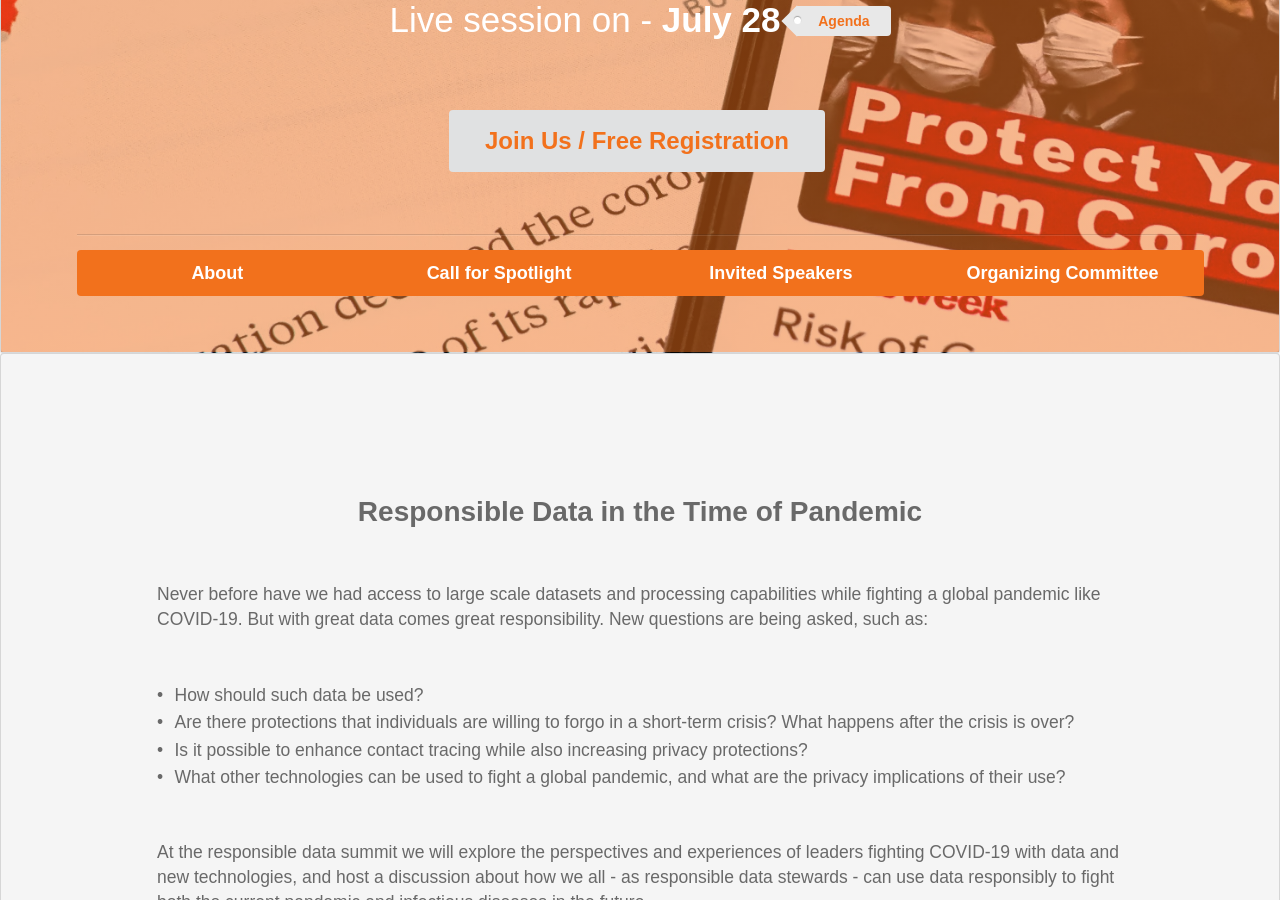
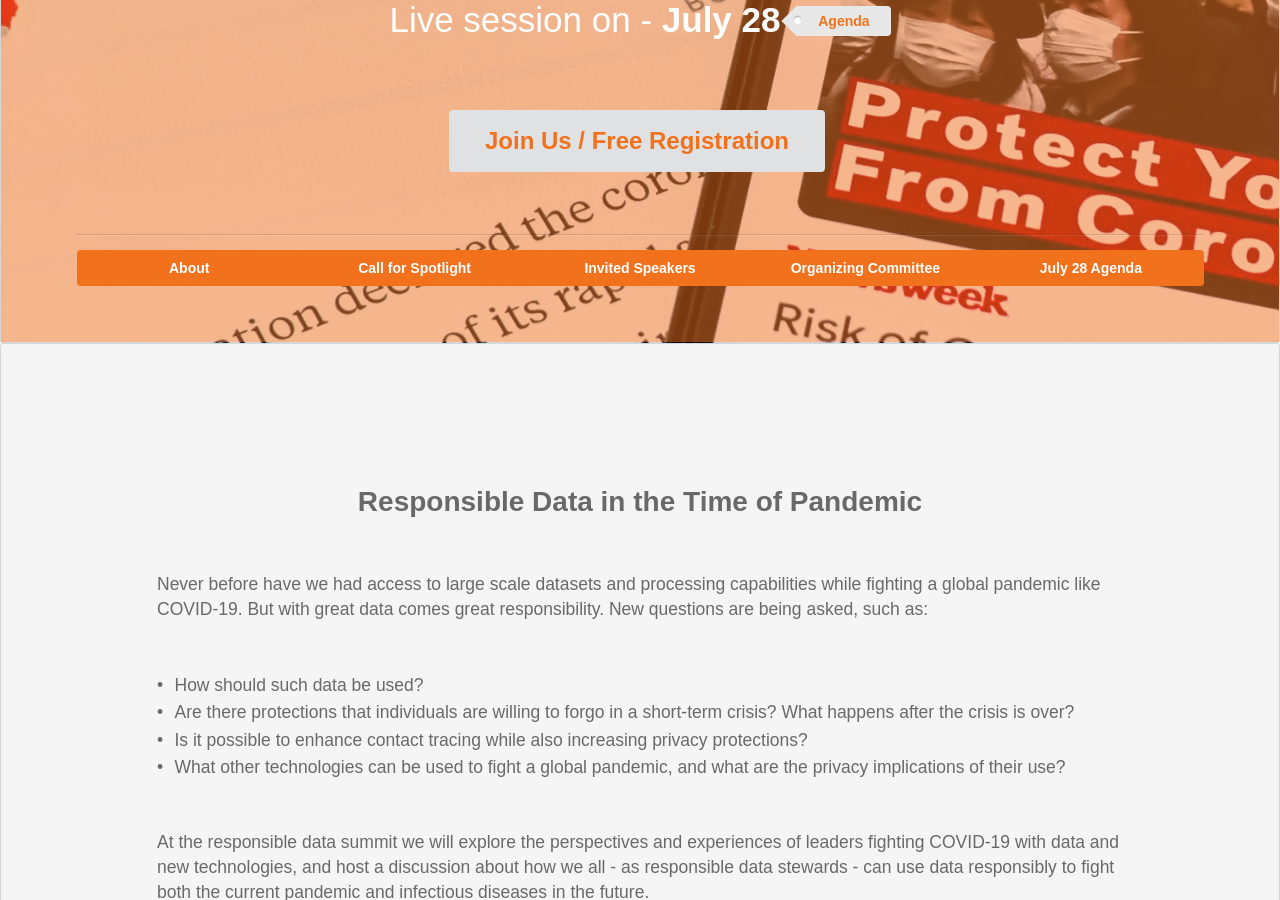
Before and after one commit to responsible-data-summit/responsible-data-summit.github.io, a Jekyll site: the page built from pages/pandemic.html, in a window 1280 px wide and 900 px high, scrolled down 414 px. Built offline with Jekyll 4.4.1, drawn with Linux system fonts in a browser that asks for light colours; some web fonts are replaced; comment, search, counter and statistics services are not loaded.

Commit message:
add button to sub nav

```diff
--- a/pages/pandemic.html
+++ b/pages/pandemic.html
@@ -24,11 +24,12 @@ twitter_image: assets/img/card-pandemic.jpg
         </a>
 
         <div class="ui divider"></div>
-        <div class="four orange ui buttons">
-            <a class="ui big button" style="margin: 0em;" href="#about">About</a>
-            <a class="ui big button" style="margin: 0em;" href="#spotlight">Call for Spotlight</a>
-            <a class="ui big button" style="margin: 0em;" href="#speakers">Invited Speakers</a>
-            <a class="ui big button" style="margin: 0em;" href="#committee">Organizing Committee</a>
+        <div class="five orange ui buttons">
+            <a class="ui medium button" style="margin: 0em;" href="#about">About</a>
+            <a class="ui medium button" style="margin: 0em;" href="#spotlight">Call for Spotlight</a>
+            <a class="ui medium button" style="margin: 0em;" href="#speakers">Invited Speakers</a>
+            <a class="ui medium button" style="margin: 0em;" href="#committee">Organizing Committee</a>
+            <a class="ui medium button" style="margin: 0em;" href="/agenda-0728">July 28 Agenda</a>
         </div>
         <br>
     </div>
```
Also changed, not shown: pages/technology.html (+7 -1 lines).
